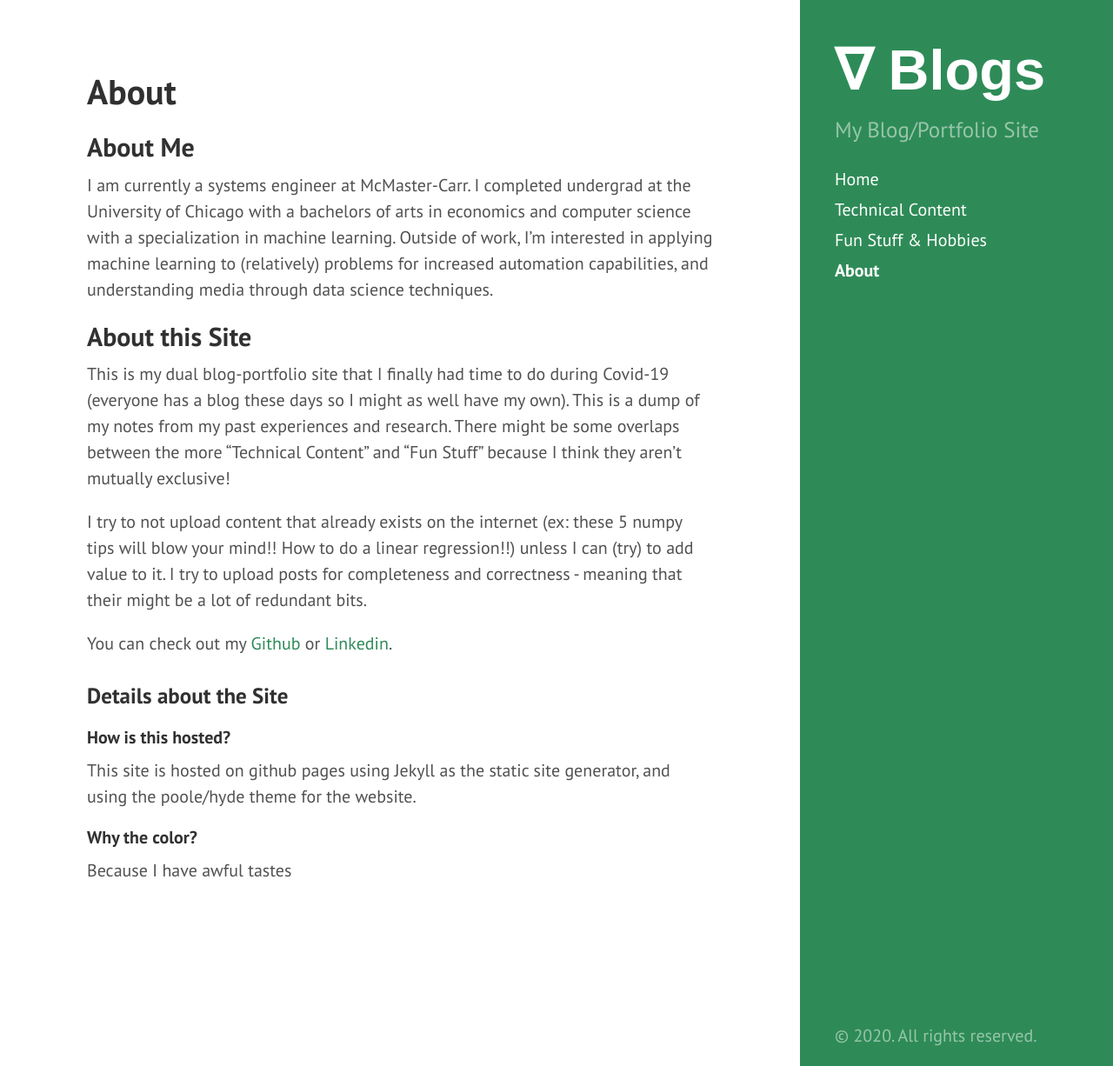
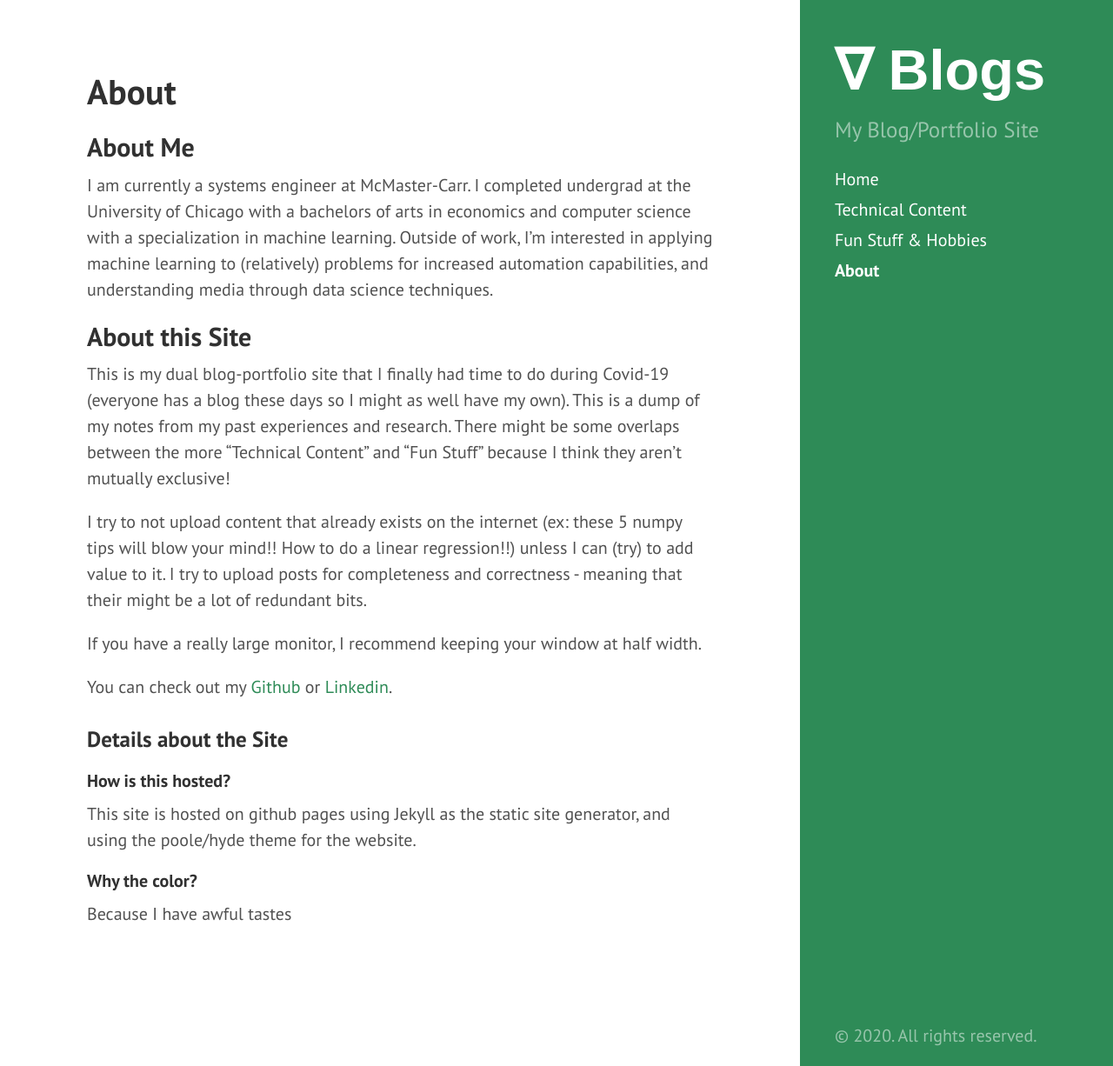
Before and after one commit to tedkim97/tedkim97.github.io, a Jekyll site: the page built from about.md, in a window 1280 px wide and 1226 px high. Shown: the whole window at 87% size. Built offline with Jekyll 4.4.1, drawn with Linux system fonts in a browser that asks for light colours.

Commit message:
aosidjaoisdj

```diff
--- a/404.html
+++ b/404.html
@@ -19,7 +19,6 @@ layout: default
 
 <div class="container">
   <h1>404</h1>
-
   <p><strong>Page not found</strong></p>
-  <p>(I probably made a mistake somewhere)</p>
+  <p>Either you or I made a mistake somewhere</p>
 </div>
--- a/about.md
+++ b/about.md
@@ -13,6 +13,8 @@ This is my dual blog-portfolio site that I finally had time to do during Covid-1
 
 I try to not upload content that already exists on the internet (ex: these 5 numpy tips will blow your mind!! How to do a linear regression!!) unless I can (try) to add value to it. I try to upload posts for completeness and correctness - meaning that their might be a lot of redundant bits.
 
+If you have a really large monitor, I recommend keeping your window at half width.
+
 You can check out my [Github](https://github.com/tedkim97) or [Linkedin](https://www.linkedin.com/in/ted-kim/).
 
 ### Details about the Site
```
